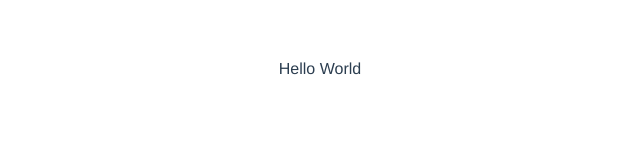
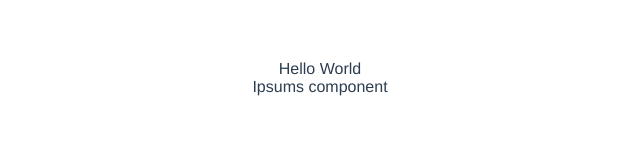
Before and after one commit to MariahAdams/lorem-ipsum, a Vue app: page / in a window 1280 px wide. Shown: the top 168 px of the page, without its empty margins (320-960 px from the left). Built offline with nearby package versions, Linux system fonts and the light colour scheme.

Commit message:
wired up Ipsums component

```diff
--- a/src/App.vue
+++ b/src/App.vue
@@ -1,14 +1,16 @@
 <template>
   <div id="app">
     Hello World
+    <Ipsums />
   </div>
 </template>
 
 <script>
+import Ipsums from './components/Ipsums';
 
 export default {
   components: {
-
+    Ipsums
   }
 };
 </script>
--- /dev/null
+++ b/src/components/Ipsums.vue
@@ -0,0 +1,15 @@
+<template>
+  <section>
+    Ipsums component
+  </section>
+</template>
+
+<script>
+export default {
+
+}
+</script>
+
+<style>
+
+</style>
```
